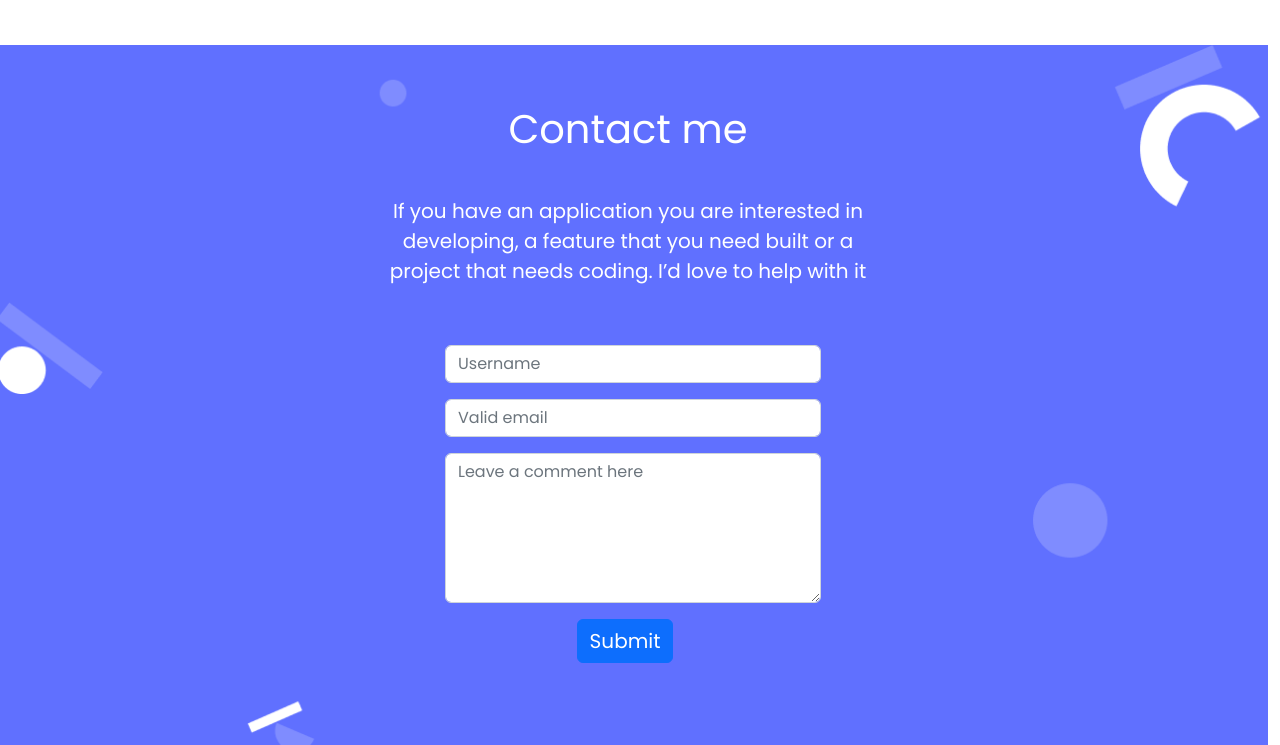
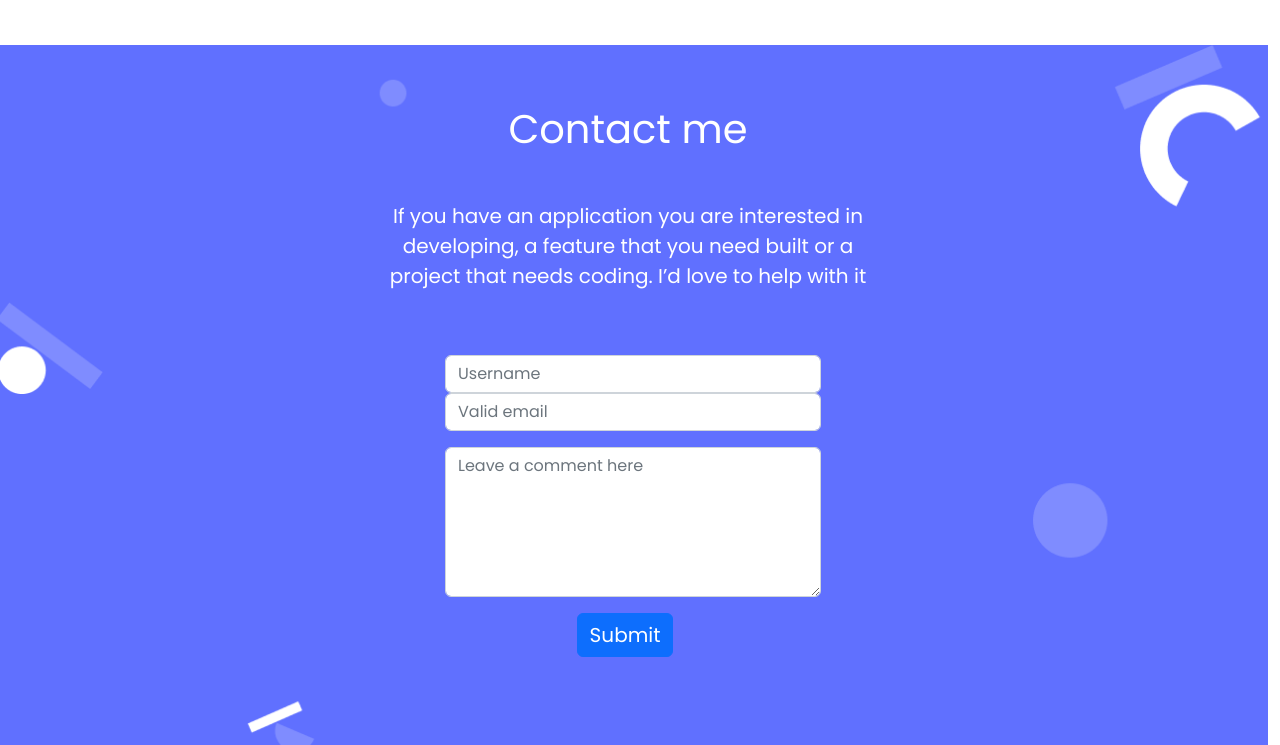
Before and after one commit to tanveerisonline/portfolio-bootstrap-version, a plain HTML site: page index.html in a window 1280 px wide. Shown: the part 2852-3597 px from the top of the page. Drawn offline with nearby package versions, Linux system fonts and the light colour scheme.

Commit message:
add changes in contact form

```diff
--- a/index.html
+++ b/index.html
@@ -264,9 +264,8 @@
   <h1 class="contact-title">Contact me</h1>
   <p class="contact-text">If you have an application you are interested in<br> developing, a feature that you need built or a <br>project that needs coding. I’d love to help with it</p>
   <form class="contact-form pt-0"action="https://formspree.io/f/mbjbpglg" method="POST">
-    <div class="input-group mb-3">
-      <input type="text" class="form-control" placeholder="Username" aria-label="Username" aria-describedby="basic-addon1">
-    </div>
+      <input type="text" name="name"class="form-control" placeholder="Username" aria-label="Username" aria-describedby="basic-addon1"required placeholder="Name">
+
     <div class="mb-3">
       <input type="email" class="form-control" id="exampleInputEmail1"placeholder="Valid email" aria-describedby="emailHelp">
       </div>
```
